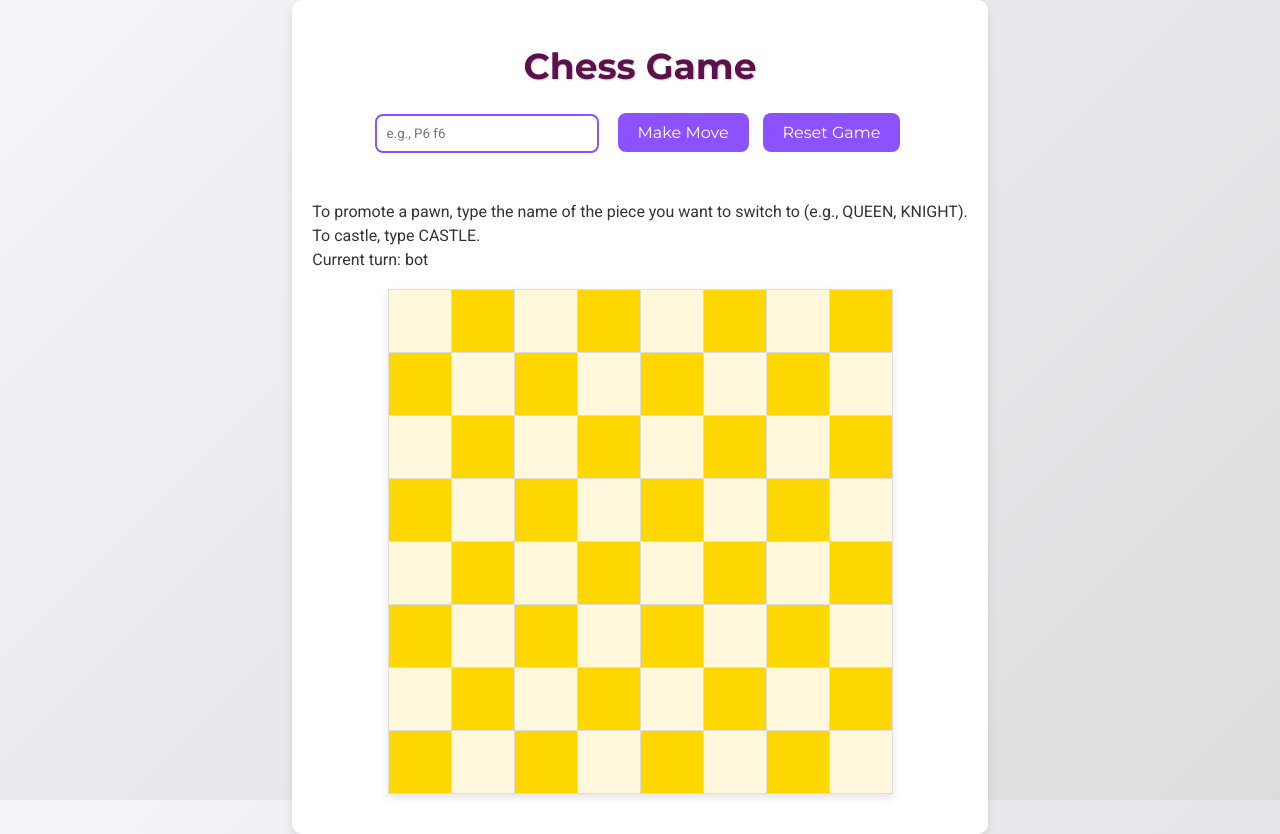
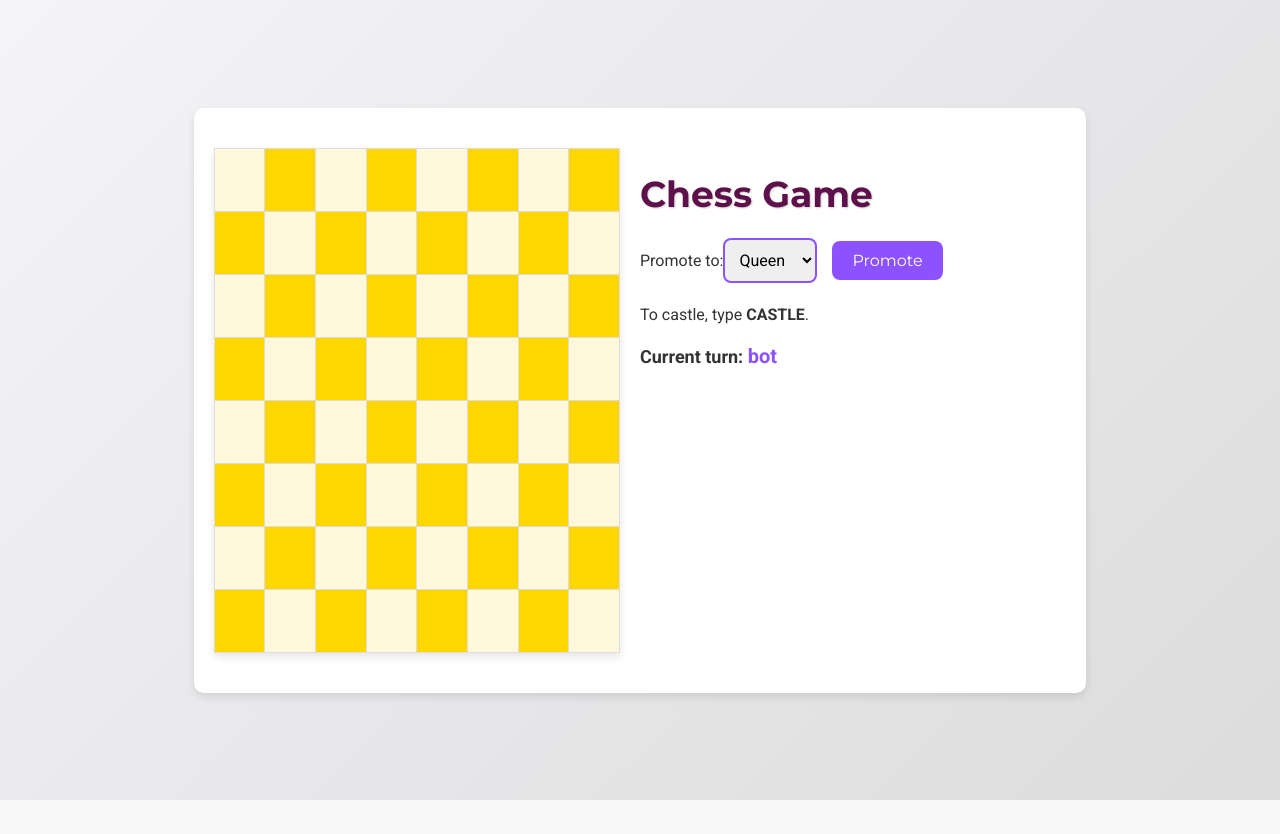
Before and after one commit to ishsharm0/chess, a Flask app: page /active in a window 1280 px wide. After the commit the page ends 800 px from the top, so only its background shows below. Run offline with Flask 3, Linux system fonts and the light colour scheme; the visitor is signed in with stand-in values (Sample User, id 1).

Commit message:
bugfix etc

```diff
--- a/app.py
+++ b/app.py
@@ -16,6 +16,7 @@
     session['board'] = newBoard(session['botWhite'])
     session['gameStates'] = [session['board']]
     session['turn'] = 'bot' if session['botWhite'] else 'player'
+    session['promote'] = False
 
     logging.debug(f"New game started with botWhite: {session['botWhite']}")
 
@@ -35,19 +36,43 @@
     logging.debug("Active page called")
 
     if request.method == 'POST':
+        if 'promotion_piece' in request.form:
+            piece = session['promotion_piece']
+            dest = session['promotion_dest']
+            new_piece = request.form['promotion_piece']
+            session['board'] = promotePawn(piece, dest, new_piece, session['board'])
+            session['gameStates'].append(session['board'])
+            session['turn'] = 'bot'
+            session['promote'] = False
+            logging.debug("Pawn promoted, bot's turn next.")
+            return redirect(url_for('move'))
+
         move_input = request.form.get('move')
         if move_input:
             validity, piece, dest = inputValidate(move_input, session['board'], session['botWhite'], session['turn'], session['gameStates'])
-            if validity:
+            if validity == "castle":
+                session['board'] = castle(session['turn'], session['board'], session['botWhite'])
+                session['gameStates'].append(session['board'])
+                session['turn'] = 'bot'
+                logging.debug("Player castled successfully, bot's turn next.")
+                return redirect(url_for('move'))
+            elif validity:
                 session['board'] = movePiece(piece, dest, session['board'], session['gameStates'], session['turn'])
                 session['gameStates'].append(session['board'])
-                session['turn'] = 'bot'  # Bot's turn next
+
+                if piece.lower().startswith('p') and (dest // 8 == 0 or dest // 8 == 7):
+                    session['promote'] = True
+                    session['promotion_piece'] = piece
+                    session['promotion_dest'] = dest
+                    return redirect(url_for('active'))
+
+                session['turn'] = 'bot'
                 logging.debug("Player moved successfully, bot's turn next.")
                 return redirect(url_for('move'))
             else:
                 flash('Invalid move!', 'error')
 
-    return render_template('index.html', board=session['board'], turn=session['turn'])
+    return render_template('index.html', board=session['board'], turn=session['turn'], promote=session['promote'])
 
 @app.route('/move', methods=['GET'])
 def move():
@@ -57,7 +82,7 @@
         if new_board:
             session['board'] = new_board
             session['gameStates'].append(new_board)
-            session['turn'] = 'player'  # Switch turn to player after bot moves
+            session['turn'] = 'player'
             logging.debug("Bot made a move, switching to player")
         else:
             logging.error("Bot failed to make a valid move")
--- a/static/styles.css
+++ b/static/styles.css
@@ -14,13 +14,28 @@
 }
 
 .container {
-    text-align: center;
     max-width: 1200px;
     margin: auto;
     padding: 20px;
     background: white;
     box-shadow: 0 4px 8px rgba(0, 0, 0, 0.1);
     border-radius: 10px;
+}
+
+.chess-container {
+    display: flex;
+    justify-content: space-between;
+    align-items: flex-start;
+}
+
+.board-container {
+    flex: 1;
+    text-align: left;
+}
+
+.info-container {
+    flex: 1;
+    padding: 20px;
 }
 
 h1 {
@@ -74,9 +89,23 @@
     margin: 10px 0;
 }
 
-.board-container {
-    display: inline-block;
-    text-align: left;
+.instructions {
+    font-size: 16px;
+    color: #333;
+}
+
+.promotion-dropdown {
+    padding: 10px;
+    border-radius: 8px;
+    border: 2px solid #8C52FF;
+    font-family: 'Roboto', sans-serif;
+    margin-right: 10px;
+    font-size: 16px;
+}
+
+.promotion-form {
+    display: flex;
+    align-items: center;
 }
 
 .chess-board {
@@ -112,10 +141,13 @@
     transform: scale(1.05);
 }
 
-p {
-    text-align: left;
-    font-size: 16px;
-    color: #333;
-    margin: 5px 0;
-    font-family: 'Roboto', sans-serif;
+.turn-display {
+    font-size: 18px;
+    font-weight: bold;
+    margin-top: 20px;
 }
+
+.turn-display span {
+    color: #8C52FF;
+    font-size: 20px;
+}
--- a/templates/index.html
+++ b/templates/index.html
@@ -3,24 +3,16 @@
 <head>
     <title>Chess Game</title>
     <link rel="stylesheet" type="text/css" href="{{ url_for('static', filename='styles.css') }}">
+    <script type="text/javascript">
+        function resetGame() {
+            window.location.href = "{{ url_for('index') }}";
+        }
+    </script>
 </head>
 <body>
     <div class="container">
-        <h1>Chess Game</h1>
-        {% for message, category in get_flashed_messages(with_categories=true) %}
-        <div class="alert alert-{{ category }}">{{ message }}</div>
-        {% endfor %}
-        <div class="controls">
-            <form action="{{ url_for('active') }}" method="post">
-                <input type="text" name="move" placeholder="e.g., P6 f6">
-                <button type="submit">Make Move</button>
-                <button type="button" onclick="window.location.href='{{ url_for('index') }}'">Reset Game</button>
-            </form>
-        </div>
+        <div class="chess-container">
             <div class="board-container">
-            <p>To promote a pawn, type the name of the piece you want to switch to (e.g., QUEEN, KNIGHT).</p>
-            <p>To castle, type CASTLE.</p>
-            <p>Current turn: {{ turn }}</p>
                 <table class="chess-board">
                     {% for i in range(8) %}
                     <tr>
@@ -33,6 +25,37 @@
                     {% endfor %}
                 </table>
             </div>
+            <div class="info-container">
+                <h1>Chess Game</h1>
+                {% for message, category in get_flashed_messages(with_categories=true) %}
+                <div class="alert alert-{{ category }}">{{ message }}</div>
+                {% endfor %}
+                <div class="controls">
+                    {% if promote %}
+                    <form action="{{ url_for('active') }}" method="post" class="promotion-form">
+                        <label for="promotion_piece">Promote to:</label>
+                        <select name="promotion_piece" id="promotion_piece" class="promotion-dropdown">
+                            <option value="QUEEN">Queen</option>
+                            <option value="ROOK">Rook</option>
+                            <option value="BISHOP">Bishop</option>
+                            <option value="KNIGHT">Knight</option>
+                        </select>
+                        <button type="submit">Promote</button>
+                    </form>
+                    {% else %}
+                    <form action="{{ url_for('active') }}" method="post">
+                        <input type="text" name="move" placeholder="e.g., P6 f6">
+                        <button type="submit">Make Move</button>
+                        <button type="button" onclick="resetGame();">Reset Game</button>
+                    </form>
+                    {% endif %}
+                </div>
+                <div class="instructions">
+                    <p>To castle, type <strong>CASTLE</strong>.</p>
+                    <p class="turn-display">Current turn: <span>{{ turn }}</span></p>
+                </div>
+            </div>
+        </div>
     </div>
 </body>
 </html>
```
Also changed, not shown: gameLogic.py (+15 -24 lines). Lines whose indentation alone changed are shown as unchanged.
